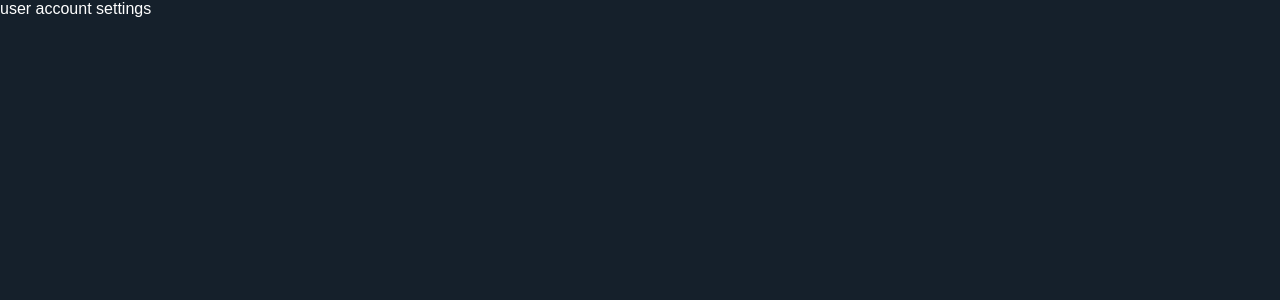
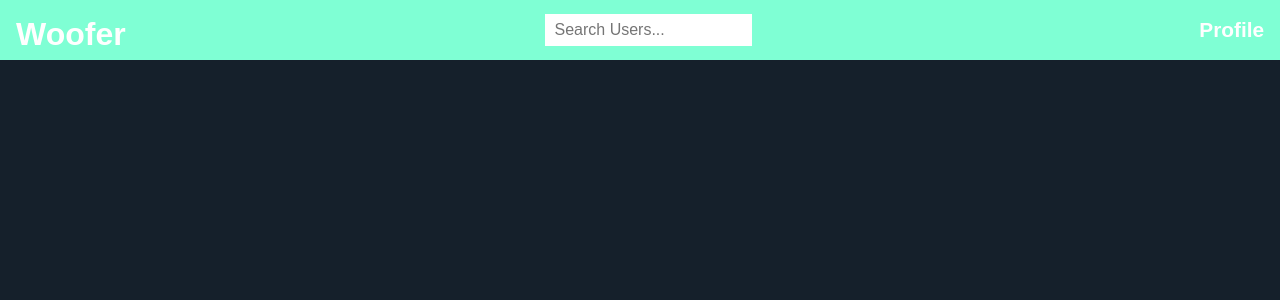
Before and after one commit to ThaGrza/Woofer, a React (Create React App) app in the folder frontend/: page /settings in a window 1280 px wide. Shown: the top 300 px of the page. Built offline with nearby package versions, Linux system fonts and the light colour scheme; a web font is replaced by a local one.

Commit message:
notfoundpage, settingspage

```diff
--- a/frontend/src/pages/NotFoundPage/NotFoundPage.tsx
+++ b/frontend/src/pages/NotFoundPage/NotFoundPage.tsx
@@ -4,7 +4,7 @@ import "./NotFoundPage.css";
 const NotFoundPage = () => {
   return (
     <div className="notFound-container">
-      <h4>Page Not Found So Sorry</h4>
+      <h4>"We're having trouble find this page."</h4>
     </div>
   );
 };
--- a/frontend/src/pages/SettingsPage/SettingsPage.tsx
+++ b/frontend/src/pages/SettingsPage/SettingsPage.tsx
@@ -1,10 +1,12 @@
 import React from "react";
 import "./SettingsPage.css";
+import Navbar from "../../components/navbar/Navbar";
 
 const SettingsPage = () => {
   return (
     <div className="settingsPage-container">
-      <p>user account settings</p>
+      <Navbar />
+      <div className="" />
     </div>
   );
 };
```
